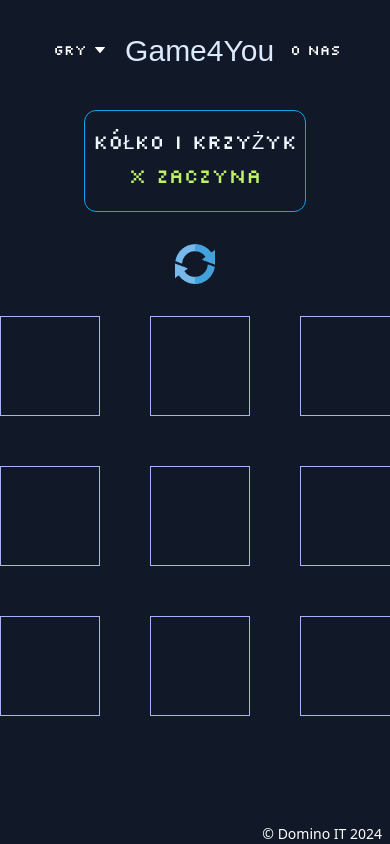
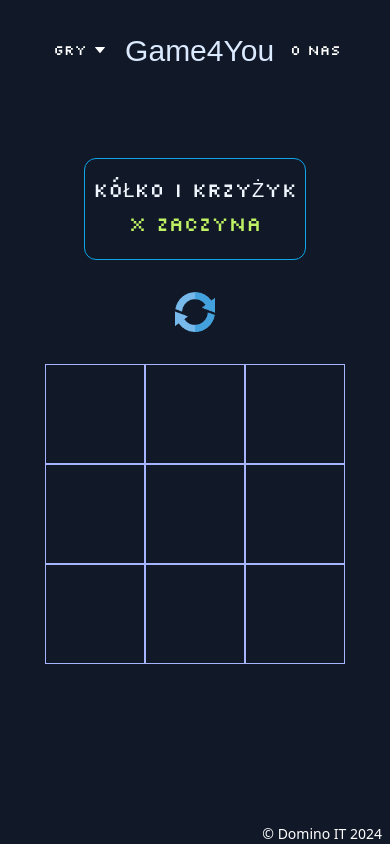
Before and after one commit to DominoxB/Game4You, a Vue app: page /TwoPlayers in a window 390 px wide. Built offline with nearby package versions, Linux system fonts and the light colour scheme; a web font is replaced by a local one; what tailwindcss-animated would draw is missing.

Commit message:
feat: set 2 players version

```diff
--- a/src/components/organisms/TwoPlayersGame.vue
+++ b/src/components/organisms/TwoPlayersGame.vue
@@ -11,15 +11,16 @@
         <source src="../sounds/draw.mp3" type="audio/mpeg">
       </audio>
     </div>
-    <div class="flex justify-center items-center">
-      <TicTacToeInfoBoard :message="infoText" :class="winO.includes(true) || winX.includes(true) ? 'animate-shake' : 'animate-none'"/>
+    <div class="flex justify-center items-center mt-12 md:mt-2">
+      <TicTacToeInfoBoard :message="infoText"
+        :class="winO.includes(true) || winX.includes(true) ? 'animate-shake' : 'animate-none'" />
     </div>
     <div class="flex justify-center">
       <RefreshArrows class="mt-8" @refresh="refreshGame" />
-      <ConfettiExplosion :particleCount="300" v-if="confetti" :duration="2300"
+      <ConfettiExplosion :particleCount="300" v-if="confetti" :stageHeight="1000" :duration="2300"
         :colors="['#fff', '#FF00FF', '#50EBEC', '#7D0541']" />
     </div>
-    <div class="w-[450px] h-[450px] text-indigo-500 grid grid-cols-3 grid-rows-3 mx-auto font-bold text-5xl mt-8">
+    <div class="w-[300px] h-[300px] md:w-[450px] md:h-[450px] grid grid-cols-3 grid-rows-3 mx-auto mt-8">
       <CardItemTicTacToe v-for="n in 9" :key="n" :id="n" @show-sign="selectField" :is-x="fieldX.includes(n)"
         :is-o="fieldO.includes(n)" />
     </div>
```
